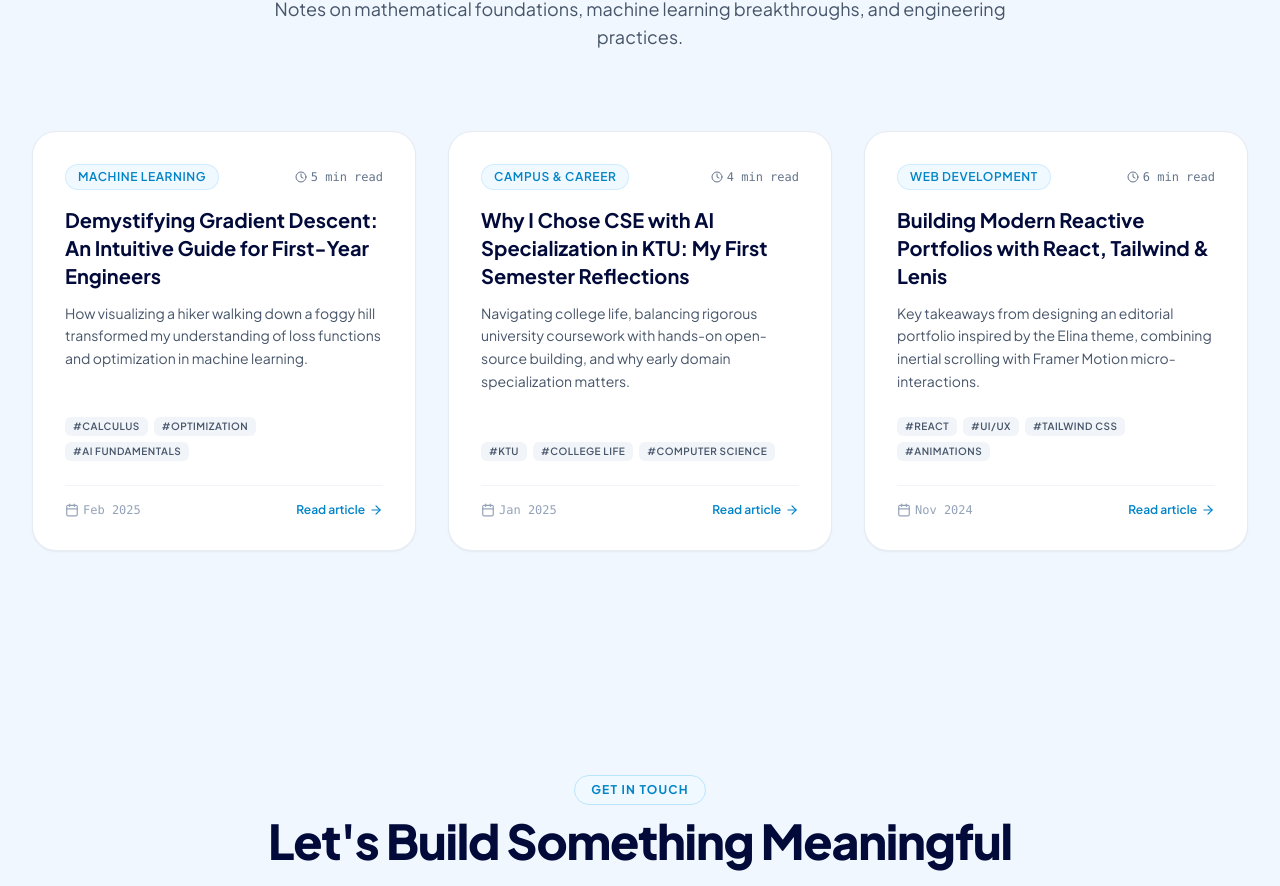
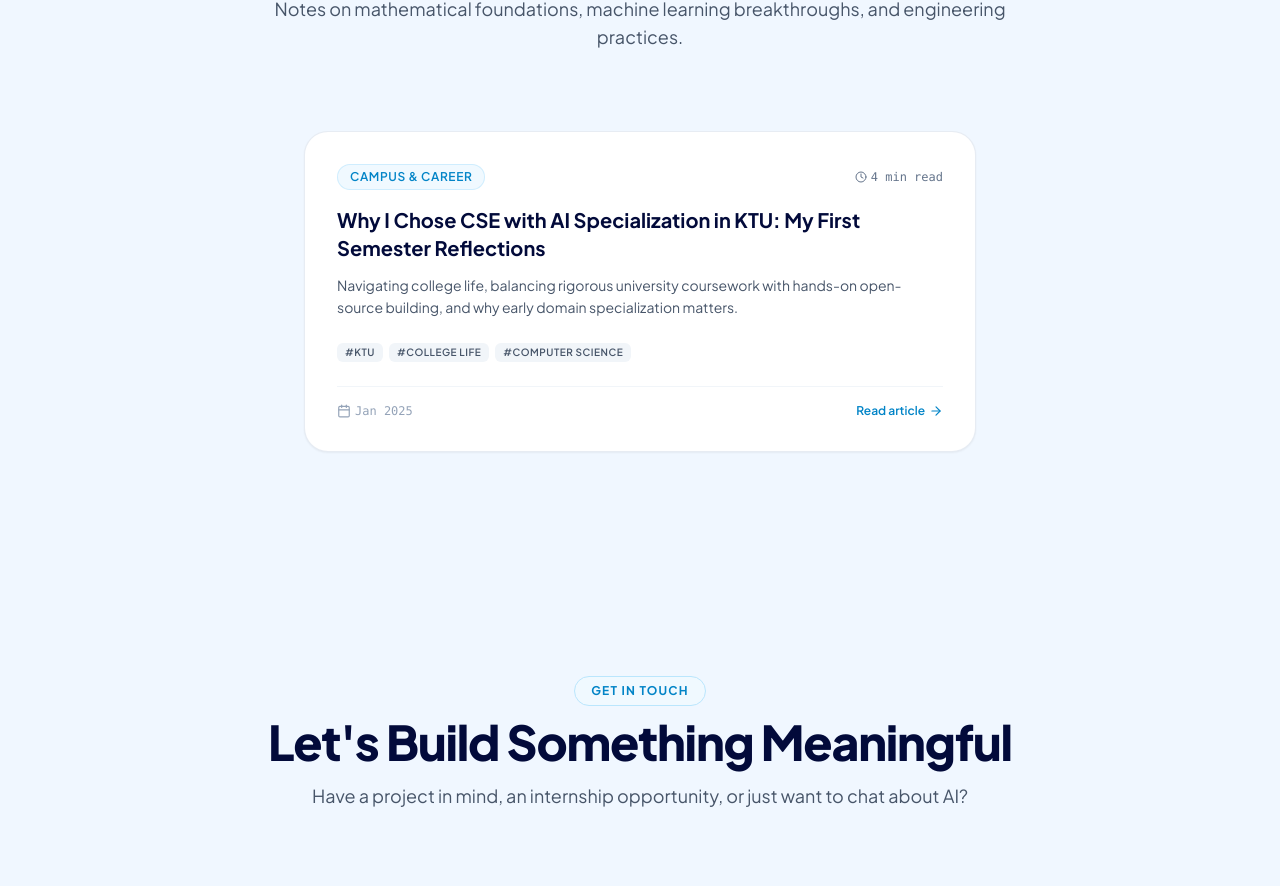
Before and after one commit to devanandaps16-sys/devananda-port, a React (Vite) app: page / in a window 1280 px wide. Shown: the part 6072-6958 px from the top of the page. Built offline with nearby package versions, Linux system fonts and the light colour scheme; a web font is replaced by a local one.

Commit message:
Keep only KTU AI specialization reflections article in blog section

```diff
--- a/src/components/sections/Blog.jsx
+++ b/src/components/sections/Blog.jsx
@@ -23,8 +23,8 @@ export default function Blog() {
         </p>
       </div>
 
-      {/* 3 Blog Cards Grid */}
-      <div className="grid grid-cols-1 md:grid-cols-3 gap-8">
+      {/* Blog Cards Container */}
+      <div className="max-w-2xl mx-auto">
         {blogData.map((post, idx) => (
           <motion.article
             key={post.id}
--- a/src/data.js
+++ b/src/data.js
@@ -254,16 +254,6 @@ export const journeyData = [
 
 export const blogData = [
   {
-    id: "gradient-descent-guide",
-    title: "Demystifying Gradient Descent: An Intuitive Guide for First-Year Engineers",
-    excerpt:
-      "How visualizing a hiker walking down a foggy hill transformed my understanding of loss functions and optimization in machine learning.",
-    date: "Feb 2025",
-    readTime: "5 min read",
-    category: "Machine Learning",
-    tags: ["Calculus", "Optimization", "AI Fundamentals"],
-  },
-  {
     id: "ktu-cse-ai-reflections",
     title: "Why I Chose CSE with AI Specialization in KTU: My First Semester Reflections",
     excerpt:
@@ -272,16 +262,6 @@ export const blogData = [
     readTime: "4 min read",
     category: "Campus & Career",
     tags: ["KTU", "College Life", "Computer Science"],
-  },
-  {
-    id: "modern-react-portfolio",
-    title: "Building Modern Reactive Portfolios with React, Tailwind & Lenis",
-    excerpt:
-      "Key takeaways from designing an editorial portfolio inspired by the Elina theme, combining inertial scrolling with Framer Motion micro-interactions.",
-    date: "Nov 2024",
-    readTime: "6 min read",
-    category: "Web Development",
-    tags: ["React", "UI/UX", "Tailwind CSS", "Animations"],
   },
 ];
 
```
